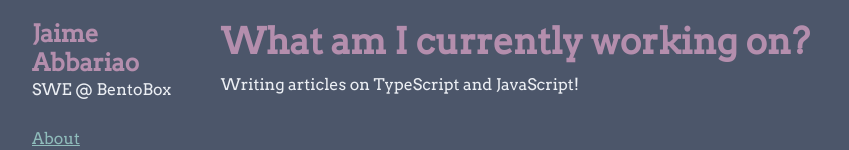
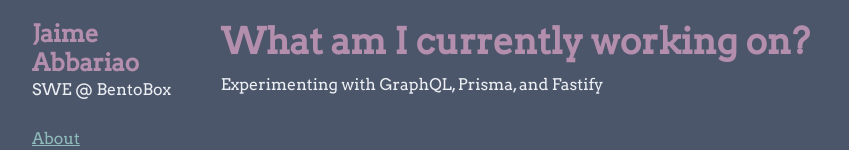
Before and after one commit to ja153903/jabbariao_dotcom, a Next.js app: page / in a window 1280 px wide. Shown: the top 150 px of the page, without its empty margins (176-1025 px from the left). Built offline with nearby package versions, Linux system fonts and the light colour scheme.

Commit message:
Trying to figure some things out

```diff
--- a/components/PageContainer.tsx
+++ b/components/PageContainer.tsx
@@ -3,7 +3,7 @@ import { Container } from '@chakra-ui/react'
 import type { PageContainerProps } from '../@types'
 
 function PageContainer({ children }: PageContainerProps) {
-  return <Container maxW="2xl">{children}</Container>
+  return <Container minW="2xl">{children}</Container>
 }
 
 export default PageContainer
--- a/components/SyntaxHighlighter.tsx
+++ b/components/SyntaxHighlighter.tsx
@@ -1,13 +1,13 @@
 import ReactSyntaxHighlighter from 'react-syntax-highlighter'
 import { nord } from 'react-syntax-highlighter/dist/cjs/styles/hljs'
 
-import { Flex } from '@chakra-ui/react'
+import { Box } from '@chakra-ui/react'
 
 import type { SyntaxHighlighterProps } from '../@types'
 
 function SyntaxHighlighter({ language, children }: SyntaxHighlighterProps) {
   return (
-    <Flex mb="30px" boxShadow="dark-lg" borderRadius="15px">
+    <Box mb="30px" boxShadow="dark-lg" borderRadius="15px">
       <ReactSyntaxHighlighter
         language={language}
         style={nord}
@@ -20,7 +20,7 @@ function SyntaxHighlighter({ language, children }: SyntaxHighlighterProps) {
       >
         {children}
       </ReactSyntaxHighlighter>
-    </Flex>
+    </Box>
   )
 }
 
--- a/containers/Introduction.tsx
+++ b/containers/Introduction.tsx
@@ -7,7 +7,7 @@ import Footer from '../components/Footer'
 
 function Introduction() {
   return (
-    <Flex direction="column" maxW="container.xl">
+    <Flex direction="column" maxW="2xl">
       <Title />
       <Biography />
       <Navigation />
--- a/pages/_app.tsx
+++ b/pages/_app.tsx
@@ -17,7 +17,7 @@ function App({ Component, pageProps }: AppProps) {
       <Head>
         <title>Jaime Abbariao</title>
       </Head>
-      <Container paddingTop="20px" maxW="4xl">
+      <Container paddingTop="20px" minW="4xl">
         <Flex align="flex-start" justify="flex-start">
           <Introduction />
           <Component {...pageProps} />
--- a/pages/index.tsx
+++ b/pages/index.tsx
@@ -7,7 +7,7 @@ function About() {
   return (
     <PageContainer>
       <Section title="What am I currently working on?">
-        <Text>Writing articles on TypeScript and JavaScript!</Text>
+        <Text>Experimenting with GraphQL, Prisma, and Fastify</Text>
       </Section>
       <Section title="About Me">
         <Text mb="10px" maxW="600px">
```
